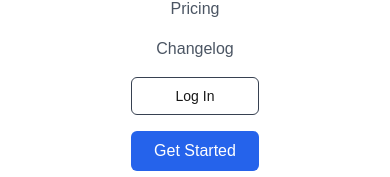
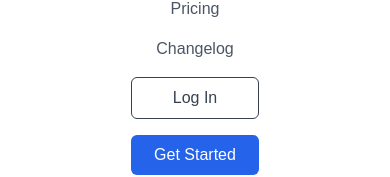
Before and after one commit to swatikumari4312/Stock, a Next.js app: page / in a window 390 px wide. Both pictures are taken after a click on the button 352 px from the left and 38 px from the top of the page. Shown: the part 195-372 px from the top of the page. Built offline with nearby package versions, Linux system fonts and the light colour scheme.

Commit message:
Update Navbar.tsx

```diff
--- a/app/components/Navbar.tsx
+++ b/app/components/Navbar.tsx
@@ -69,7 +69,7 @@
             <Link href="/changelog" className="text-gray-600 hover:text-gray-800">
               Changelog
             </Link>
-            <button className="px-4 py-2 text-sm border border-gray-700 rounded-md w-32">
+            <button className="px-4 py-2 text-gray-700  border border-gray-700 rounded-md w-32">
               Log In
             </button>
             <button className="px-5 py-2 bg-blue-600 text-white rounded-md w-32">
```
